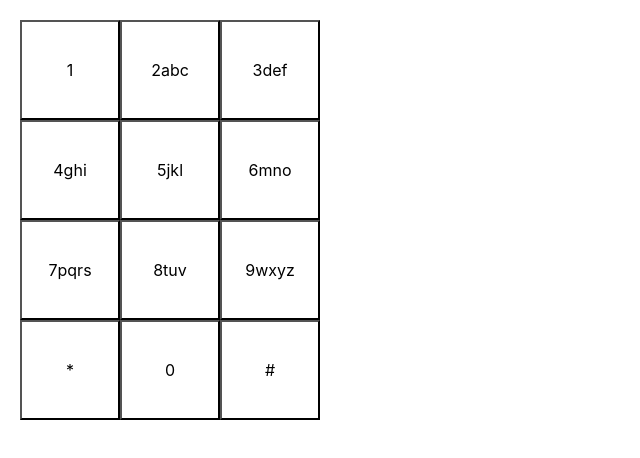
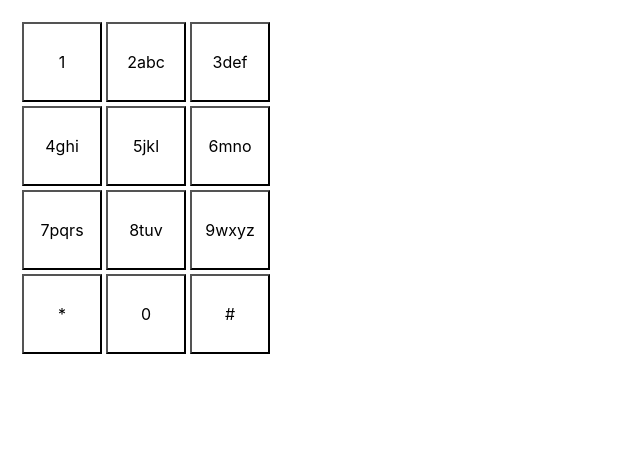
Before and after one commit to richardcrng/t9-emulator, a React (Create React App) app: page / in a window 1280 px wide. Shown: the top 458 px of the page, without its empty margins (0-640 px from the left). Built offline with nearby package versions, Linux system fonts and the light colour scheme.

Commit message:
add some margin to Key

```diff
--- a/src/components/atoms/Key/Key.module.css
+++ b/src/components/atoms/Key/Key.module.css
@@ -8,8 +8,9 @@
 }
 
 .KeyOuter {
-  height: 100px;
-  width: 100px;
+  height: 80px;
+  width: 80px;
+  margin: 2px;
   background-color: white;
   color: black;
   display: inline-block;
```
